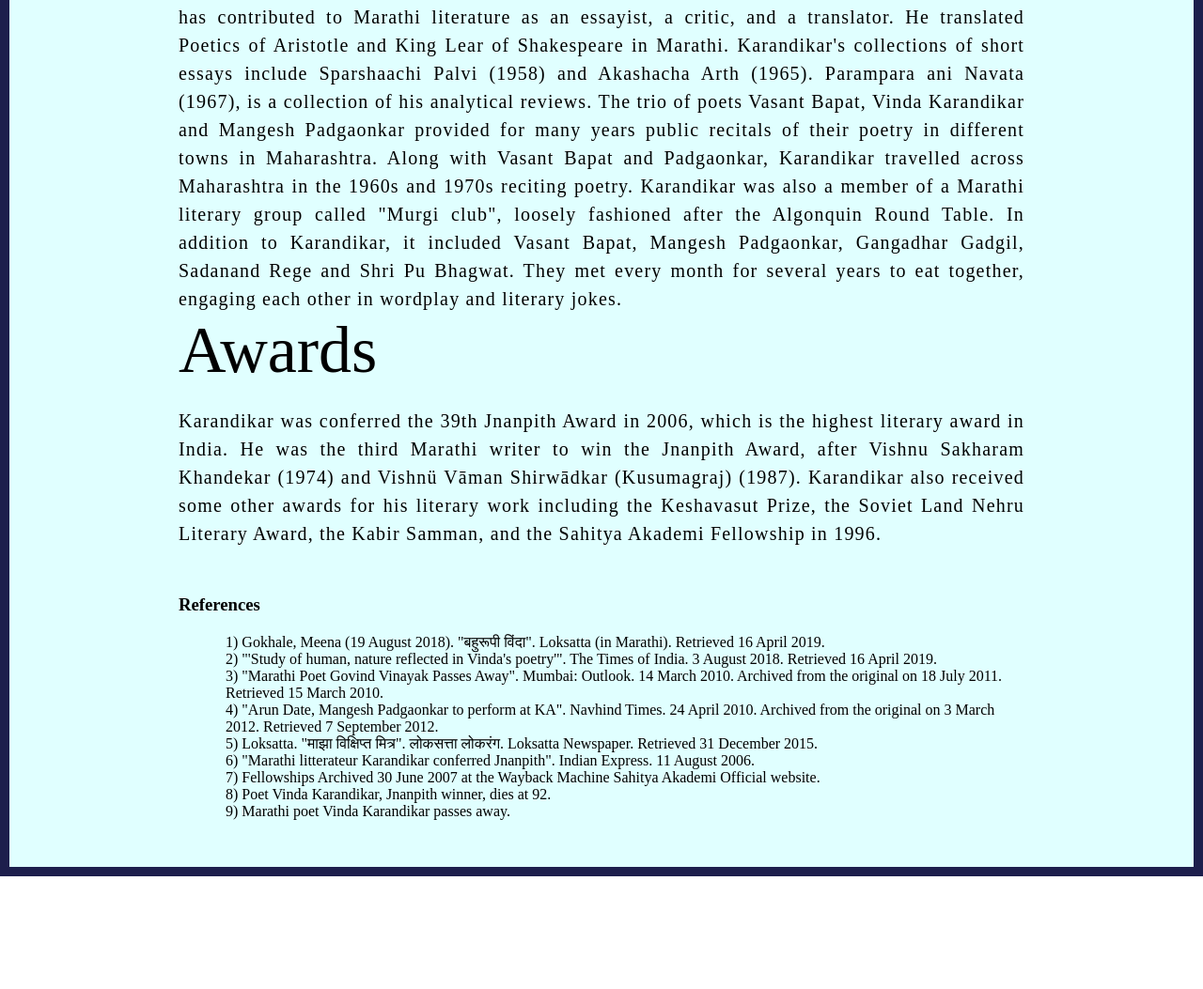
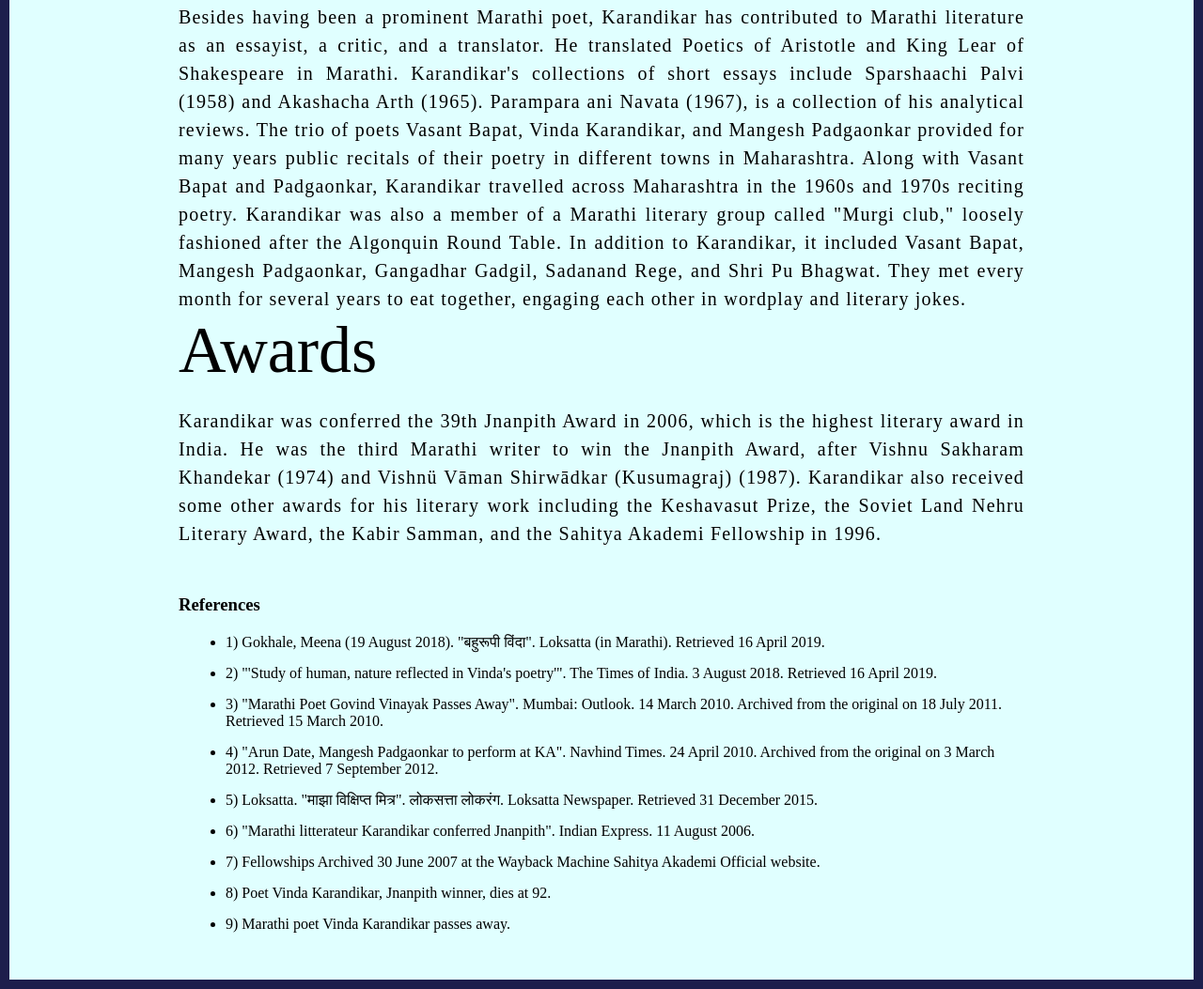
Before and after one commit to Gayatri5174/OIBSIP, a plain HTML site: page Level 2 Task 2/index.html in a window 1280 px wide. Shown: the part 957-2010 px from the top of the page at 94% size. Before the commit the page ends 1890 px from the top, so only its background shows below. Drawn offline with Linux system fonts and the light colour scheme.

Commit message:
Update index.html

```diff
--- a/Level 2 Task 2/index.html
+++ b/Level 2 Task 2/index.html
@@ -12,7 +12,7 @@
         <div class="content">
             <section class="top_section">
                 <div class="image_container">
-    <img src="vinda karandikar.jpg" alt="tribute">
+                    <img src="vinda karandikar.jpg" alt="Vinda Karandikar">
                 </div>
                 <div>
                     <h1>Vinda Karandikar</h1>
@@ -21,30 +21,29 @@
             </section>
             <section class="about_section">
                 <h2>Indian Poet</h2>
-    <p>Govind Vinayak Karandikar (23 August 1918 – 14 March 2010), better known as Vindā, was an Indian poet, writer, literary critic, and translator in the Marathi-language.
-    Karandikar was born on 23 August 1918, in Dhalavali village in the Devgad taluka present-day Sindhudurg district of Maharashtra.
-    Karandikar's poetic works include Svedgangā (River of Sweat) (1949), Mrudgandha (1954), Dhrupad (1959), Jātak (1968), and Virupika (1980).  Two anthologies of his selected poems, Sanhita (1975) and Adimaya (1990) were also published. His poetic works for children include Rānichā Bāg (1961), Sashyāche Kān (1963), and Pari Ga Pari (1965). Experimentation has been a feature of Karandikar's Marathi poems. He also translated his own poems in English, which were published as "Vinda Poems" (1975). He also modernized old Marathi literature like Dnyaneshwari and Amrutānubhawa.
-    Besides having been a prominent Marathi poet, Karandikar has contributed to Marathi literature as an essayist, a critic, and a translator. He translated Poetics of Aristotle and King Lear of Shakespeare in Marathi. Karandikar's collections of short essays include Sparshaachi Palvi (1958) and Akashacha Arth (1965). Parampara ani Navata (1967), is a collection of his analytical reviews.
-    The trio of poets Vasant Bapat, Vinda Karandikar and Mangesh Padgaonkar provided for many years public recitals of their poetry in different towns in Maharashtra. Along with Vasant Bapat and Padgaonkar, Karandikar travelled across Maharashtra in the 1960s and 1970s reciting poetry. Karandikar was also a member of a Marathi literary group called "Murgi club", loosely fashioned after the Algonquin Round Table. In addition to Karandikar, it included Vasant Bapat, Mangesh Padgaonkar, Gangadhar Gadgil, Sadanand Rege and Shri Pu Bhagwat. They met every month for several years to eat together, engaging each other in wordplay and literary jokes.
+                <p>
+                    Govind Vinayak Karandikar (23 August 1918 – 14 March 2010), better known as Vindā, was an Indian poet, writer, literary critic, and translator in the Marathi-language. Karandikar was born on 23 August 1918, in Dhalavali village in the Devgad taluka present-day Sindhudurg district of Maharashtra. Karandikar's poetic works include Svedgangā (River of Sweat) (1949), Mrudgandha (1954), Dhrupad (1959), Jātak (1968), and Virupika (1980). Two anthologies of his selected poems, Sanhita (1975) and Adimaya (1990), were also published. His poetic works for children include Rānichā Bāg (1961), Sashyāche Kān (1963), and Pari Ga Pari (1965). Experimentation has been a feature of Karandikar's Marathi poems. He also translated his own poems in English, which were published as "Vinda Poems" (1975). He also modernized old Marathi literature like Dnyaneshwari and Amrutānubhawa.
+                </p>
+                <p>
+                    Besides having been a prominent Marathi poet, Karandikar has contributed to Marathi literature as an essayist, a critic, and a translator. He translated Poetics of Aristotle and King Lear of Shakespeare in Marathi. Karandikar's collections of short essays include Sparshaachi Palvi (1958) and Akashacha Arth (1965). Parampara ani Navata (1967), is a collection of his analytical reviews. The trio of poets Vasant Bapat, Vinda Karandikar, and Mangesh Padgaonkar provided for many years public recitals of their poetry in different towns in Maharashtra. Along with Vasant Bapat and Padgaonkar, Karandikar travelled across Maharashtra in the 1960s and 1970s reciting poetry. Karandikar was also a member of a Marathi literary group called "Murgi club," loosely fashioned after the Algonquin Round Table. In addition to Karandikar, it included Vasant Bapat, Mangesh Padgaonkar, Gangadhar Gadgil, Sadanand Rege, and Shri Pu Bhagwat. They met every month for several years to eat together, engaging each other in wordplay and literary jokes.
                 </p>
                 <h2>Awards</h2>
-<p> Karandikar was conferred the 39th Jnanpith Award in 2006, which is the highest literary award in India. He was the third Marathi writer to win the Jnanpith Award, after Vishnu Sakharam Khandekar (1974) and Vishnü Vāman Shirwādkar (Kusumagraj) (1987). Karandikar also received some other awards for his literary work including the Keshavasut Prize, the Soviet Land Nehru Literary Award, the Kabir Samman, and the Sahitya Akademi Fellowship in 1996.
+                <p>
+                    Karandikar was conferred the 39th Jnanpith Award in 2006, which is the highest literary award in India. He was the third Marathi writer to win the Jnanpith Award, after Vishnu Sakharam Khandekar (1974) and Vishnü Vāman Shirwādkar (Kusumagraj) (1987). Karandikar also received some other awards for his literary work including the Keshavasut Prize, the Soviet Land Nehru Literary Award, the Kabir Samman, and the Sahitya Akademi Fellowship in 1996.
                 </p>
             </section>
             <section class="references_section">
                 <h3>References</h3>
                 <ul>
-<list>
-   1) Gokhale, Meena (19 August 2018). "बहुरूपी विंदा". Loksatta (in Marathi). Retrieved 16 April 2019.<br>
-   2) "'Study of human, nature reflected in Vinda's poetry'". The Times of India. 3 August 2018. Retrieved 16 April 2019.<br>
-   3) "Marathi Poet Govind Vinayak Passes Away". Mumbai: Outlook. 14 March 2010. Archived from the original on 18 July 2011. Retrieved 15 March 2010.<br>
-   4) "Arun Date, Mangesh Padgaonkar to perform at KA". Navhind Times. 24 April 2010. Archived from the original on 3 March 2012. Retrieved 7 September 2012.<br>
-   5) Loksatta. "माझा विक्षिप्त मित्र". लोकसत्ता लोकरंग. Loksatta Newspaper. Retrieved 31 December 2015.<br>
-   6) "Marathi litterateur Karandikar conferred Jnanpith". Indian Express. 11 August 2006.<br>
-   7) Fellowships Archived 30 June 2007 at the Wayback Machine Sahitya Akademi Official website.<br>
-   8) Poet Vinda Karandikar, Jnanpith winner, dies at 92.<br>
-   9) Marathi poet Vinda Karandikar passes away.<br>
-</list>
+                    <li>1) Gokhale, Meena (19 August 2018). "बहुरूपी विंदा". Loksatta (in Marathi). Retrieved 16 April 2019.</li>
+                    <li>2) "'Study of human, nature reflected in Vinda's poetry'". The Times of India. 3 August 2018. Retrieved 16 April 2019.</li>
+                    <li>3) "Marathi Poet Govind Vinayak Passes Away". Mumbai: Outlook. 14 March 2010. Archived from the original on 18 July 2011. Retrieved 15 March 2010.</li>
+                    <li>4) "Arun Date, Mangesh Padgaonkar to perform at KA". Navhind Times. 24 April 2010. Archived from the original on 3 March 2012. Retrieved 7 September 2012.</li>
+                    <li>5) Loksatta. "माझा विक्षिप्त मित्र". लोकसत्ता लोकरंग. Loksatta Newspaper. Retrieved 31 December 2015.</li>
+                    <li>6) "Marathi litterateur Karandikar conferred Jnanpith". Indian Express. 11 August 2006.</li>
+                    <li>7) Fellowships Archived 30 June 2007 at the Wayback Machine Sahitya Akademi Official website.</li>
+                    <li>8) Poet Vinda Karandikar, Jnanpith winner, dies at 92.</li>
+                    <li>9) Marathi poet Vinda Karandikar passes away.</li>
                 </ul>
             </section>
         </div>
```
Lines whose indentation alone changed are shown as unchanged.
